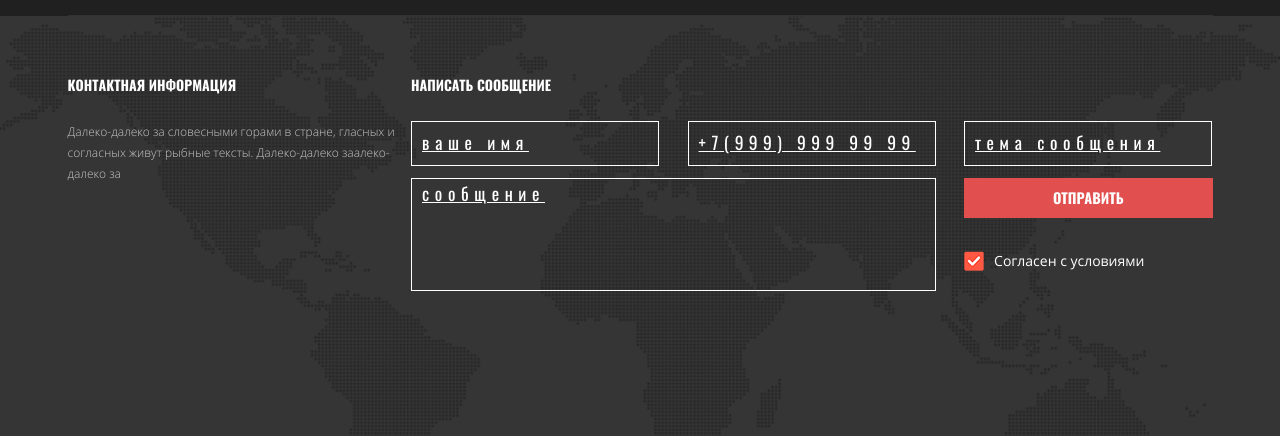
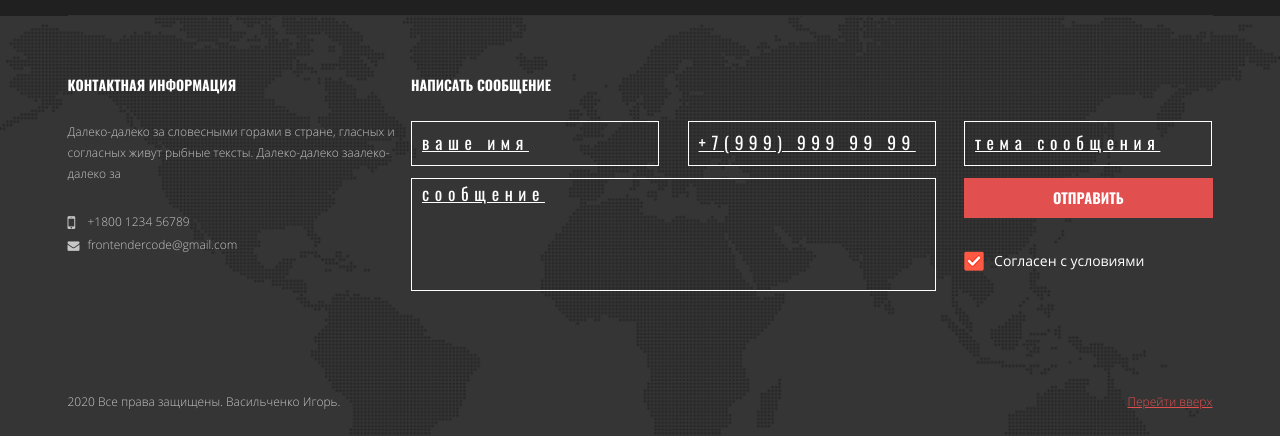
Before and after one commit to frontend-coder/fitnesstime, a website: page app/index.html in a window 1280 px wide. Shown: the part 5296-5732 px from the top of the page. Drawn offline with Linux system fonts and the light colour scheme; files whose address does not match are found by name.

Commit message:
v.0.23
Сверстал  desktop-ную версию шаблона

```diff
--- a/app/index.html
+++ b/app/index.html
@@ -855,6 +855,11 @@
           <div class="footer_text"> Далеко-далеко за словесными горами в стране, гласных и согласных живут рыбные
             тексты. Далеко-далеко заалеко-далеко за
           </div>
+          <ul class="footer_contact">
+            <li><a href="tel:+1800 1234 56789">+1800 1234 56789</a></li>
+            <li><a href="mailto:frontendercode@gmail.com">frontendercode@gmail.com</a></li>
+          </ul>
+
         </div>
         <div class="footer_right">
           <div class="footer_title">Написать сообщение</div>
@@ -878,6 +883,20 @@
         </div>
       </div>
     </div>
+
+
+
+    <div class="container">
+
+      <div class="copyright_wrapper">
+        <div class="copyright_wrapper_item"> 2020 Все права защищены. Васильченко Игорь.</div>
+        <a href="#home" class="copyright_wrapper_item">Перейти вверх</a>
+      </div>
+    </div>
+
+
+
+
   </footer>
 
   <!--оформление скрытой всплывающей формы -->
--- a/app/scss/_allstyle.scss
+++ b/app/scss/_allstyle.scss
@@ -462,12 +462,7 @@
 }
 
 .galary .owl-carousel .owl-nav button.owl-next .traideslider_fon_icon .fa:hover,
-.galary
-  .owl-carousel
-  .owl-nav
-  button.owl-prev
-  .traideslider_fon_icon
-  .fa:hover {
+.galary .owl-carousel .owl-nav button.owl-prev .traideslider_fon_icon .fa:hover {
   color: darken(#c9c9c9, 10%);
 }
 
@@ -528,6 +523,7 @@
   width: 20px;
   height: 20px;
   color: #fff;
+
   & .fa {
     @include font-size(22px);
   }
@@ -596,3 +592,63 @@
   line-height: (21px/12px);
   color: #c6c6c6;
 }
+
+.footer_contact {
+  margin-top: 25px;
+  padding-left: 20px;
+}
+
+.footer_contact li a {
+  font-family: "OpenSansLight", sans-serif;
+  @include font-size(12px);
+  line-height: (21px/12px);
+  color: #c6c6c6;
+  position: relative;
+}
+
+.footer_contact li a:before {
+  top: 0;
+  left: -20px;
+  color: #c6c6c6;
+  @include font-size(12px);
+  // line-height: (21px/12px);
+  position: absolute;
+  font-family: "FontAwesome";
+}
+
+.footer_contact [href*="mailto"]:before {
+  content: "\f0e0";
+}
+
+
+.footer_contact [href*="tel"]:before {
+  top: -5px;
+  content: "\f10b";
+  @include font-size(18px);
+}
+
+.copyright_wrapper {
+  display: flex;
+  justify-content: space-between;
+  position: relative;
+
+}
+
+a.copyright_wrapper_item {
+  color: #e14f4f;
+  text-decoration: underline;
+  @include trans;
+}
+
+a.copyright_wrapper_item:hover {
+  color: darken(#e14f4f, 10%);
+}
+
+
+.copyright_wrapper_item {
+  display: inline-block;
+  font-family: "OpenSansLight", sans-serif;
+  @include font-size(12px);
+  line-height: (21px/12px);
+  color: #c6c6c6;
+}
```
Also changed, not shown: app/css/libs.min.css, app/js/scripts.min.js, app/libs/common.js, 1 other file.
